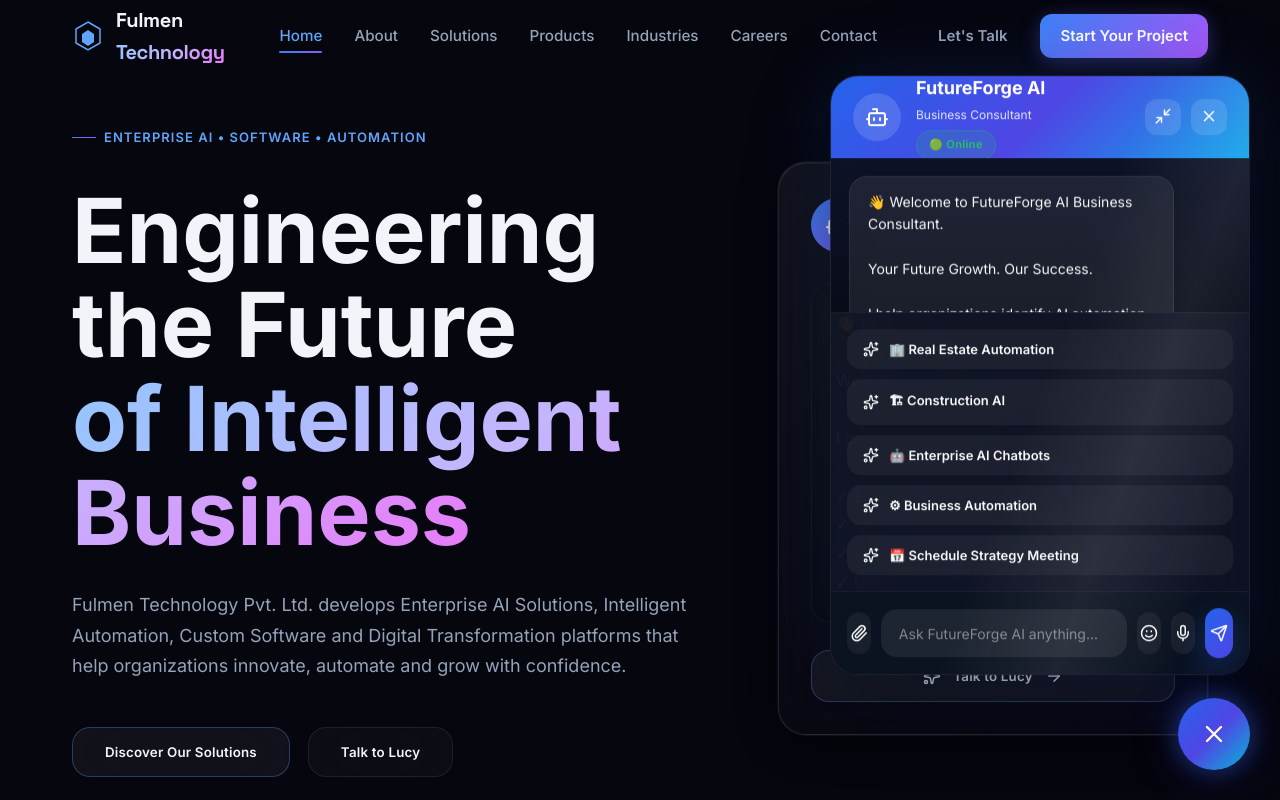
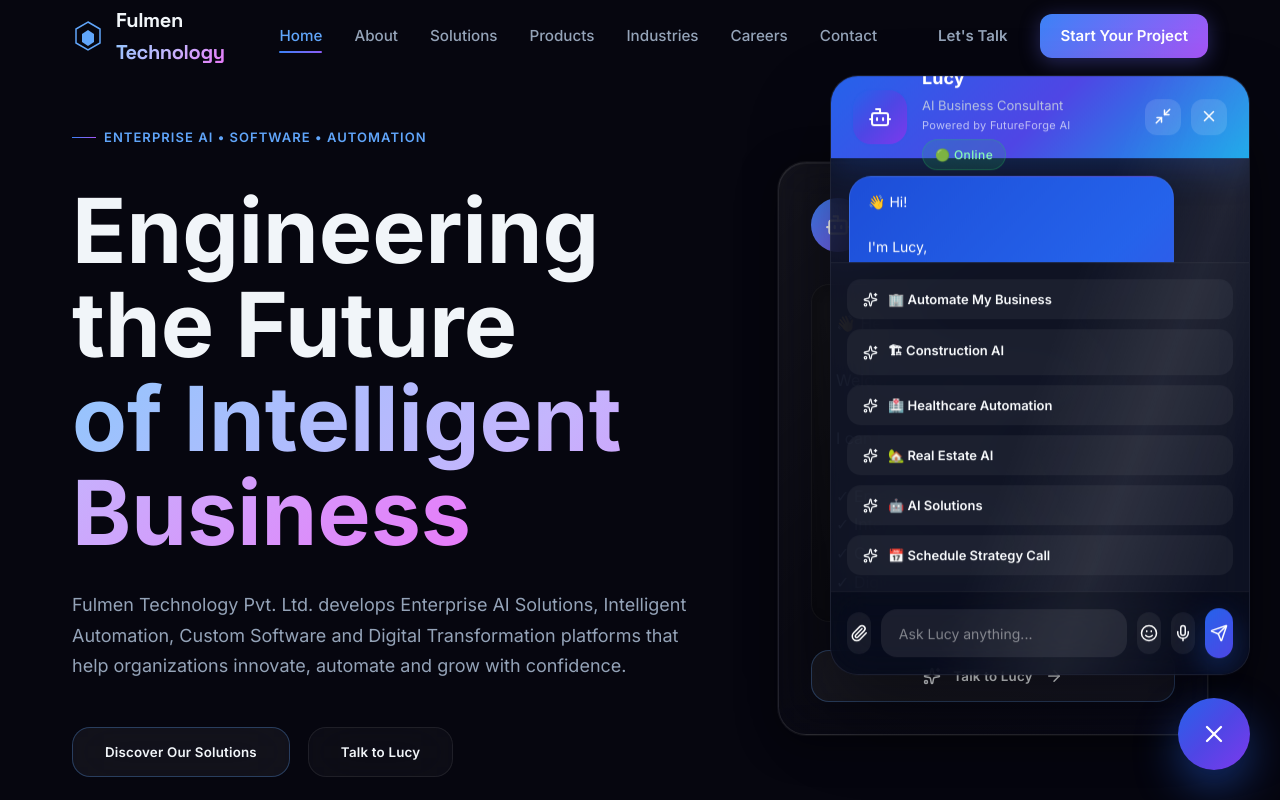
Before and after one commit to fulmentechnology-afk/futureforge-ai, a React (Vite) app: page / in a window 1280 px wide. Both pictures are taken after a click on the button 1214 px from the left and 734 px from the top of the page. Shown: the top 800 px of the page. Built offline with nearby package versions, Linux system fonts and the light colour scheme.

Commit message:
Upgrade Lucy AI chatbot UI and branding

```diff
--- a/src/components/AIChatbot.css
+++ b/src/components/AIChatbot.css
@@ -868,3 +868,270 @@
 
 border:1px solid rgba(34,197,94,.25);
 }
+/* ===========================================
+   Lucy Enterprise Upgrade
+=========================================== */
+
+.ff-powered{
+   display:block;
+   margin-top:2px;
+   font-size:11px;
+   color:rgba(255,255,255,.65);
+   letter-spacing:.3px;
+}
+
+.ff-header h3{
+   margin:0;
+   font-size:18px;
+   font-weight:700;
+   color:#fff;
+}
+
+.ff-header p{
+   margin:2px 0;
+   font-size:13px;
+   color:#cbd5e1;
+}
+
+.ff-status{
+   display:inline-flex;
+   align-items:center;
+   gap:6px;
+   margin-top:4px;
+   font-size:12px;
+   color:#8bffb5;
+   font-weight:500;
+}
+
+.ff-avatar{
+   width:54px;
+   height:54px;
+   border-radius:18px;
+
+   display:flex;
+   align-items:center;
+   justify-content:center;
+
+   background:
+   linear-gradient(
+       135deg,
+       #2563eb,
+       #4f46e5,
+       #7c3aed
+   );
+
+   color:white;
+
+   box-shadow:
+   0 10px 35px rgba(37,99,235,.45);
+
+   animation:
+   avatarGlow 3s ease-in-out infinite;
+}
+
+@keyframes avatarGlow{
+
+0%{
+
+transform:scale(1);
+
+box-shadow:
+0 0 0 rgba(37,99,235,.35);
+
+}
+
+50%{
+
+transform:scale(1.05);
+
+box-shadow:
+0 0 35px rgba(37,99,235,.55);
+
+}
+
+100%{
+
+transform:scale(1);
+
+box-shadow:
+0 0 0 rgba(37,99,235,.35);
+
+}
+
+}
+
+.ff-chat-window{
+
+overflow:hidden;
+
+backdrop-filter:blur(26px);
+
+border:
+
+1px solid rgba(255,255,255,.08);
+
+box-shadow:
+
+0 40px 80px rgba(0,0,0,.45);
+
+}
+
+.ff-body{
+
+background:
+
+linear-gradient(
+
+180deg,
+
+rgba(255,255,255,.02),
+
+rgba(255,255,255,.01)
+
+);
+
+}
+
+.message.bot .bubble{
+
+background:
+
+linear-gradient(
+
+135deg,
+
+#1d4ed8,
+
+#2563eb,
+
+#4f46e5
+
+);
+
+color:white;
+
+border-radius:
+
+22px 22px 22px 8px;
+
+}
+
+.message.user .bubble{
+
+background:
+
+linear-gradient(
+
+135deg,
+
+#0f172a,
+
+#1e293b
+
+);
+
+border:
+
+1px solid rgba(255,255,255,.08);
+
+border-radius:
+
+22px 22px 8px 22px;
+
+}
+
+.quick-btn{
+
+transition:.25s;
+
+}
+
+.quick-btn:hover{
+
+transform:translateY(-2px);
+
+background:
+
+rgba(37,99,235,.12);
+
+border-color:
+
+rgba(37,99,235,.45);
+
+}
+
+.ff-input{
+
+border-top:
+
+1px solid rgba(255,255,255,.06);
+
+background:
+
+rgba(0,0,0,.15);
+
+backdrop-filter:blur(18px);
+
+}
+
+.ff-input input{
+
+font-size:14px;
+
+}
+
+.send-btn{
+
+background:
+
+linear-gradient(
+
+135deg,
+
+#2563eb,
+
+#4f46e5
+
+);
+
+box-shadow:
+
+0 12px 30px rgba(37,99,235,.35);
+
+transition:.25s;
+
+}
+
+.send-btn:hover{
+
+transform:scale(1.08);
+
+}
+
+.ff-chat-button{
+
+background:
+
+linear-gradient(
+
+135deg,
+
+#2563eb,
+
+#4f46e5,
+
+#7c3aed
+
+);
+
+box-shadow:
+
+0 18px 45px rgba(37,99,235,.45);
+
+}
+
+.ff-chat-button:hover{
+
+transform:scale(1.08);
+
+}
--- a/src/components/AIChatbot.tsx
+++ b/src/components/AIChatbot.tsx
@@ -1,9 +1,7 @@
 import { useState, useEffect, useRef } from "react";
-
 import {
   Send,
   Bot,
-  User,
   Mic,
   Paperclip,
   Smile,
@@ -11,9 +9,7 @@
   X,
   Minimize2,
 } from "lucide-react";
-
 import { motion, AnimatePresence } from "framer-motion";
-
 import "./AIChatbot.css";
 
 interface Message {
@@ -22,91 +18,102 @@
   text: string;
   time: string;
 }
+
 interface QuickOption {
   title: string;
-    reply: string;
 }
+
 const quickOptions: QuickOption[] = [
   {
-      title: "🏢 Real Estate Automation",
-      reply:
-        "FutureForge AI can automate your complete real estate workflow including website lead capture, CRM updates, WhatsApp follow-ups, site visit scheduling, customer support, sales dashboards, and analytics."
+    title: "🏢 Automate My Business",
   },
   {
     title: "🏗 Construction AI",
-      reply:
-        "We build AI solutions for project management, contractor coordination, document automation, project tracking, reporting, procurement workflows, and predictive analytics."
   },
   {
-      title: "🤖 Enterprise AI Chatbots",
-      reply:
-        "We create AI assistants trained on your company's knowledge base to answer customer queries, qualify leads, assist employees, and work 24/7."
+    title: "🏥 Healthcare Automation",
   },
   {
-      title: "⚙ Business Automation",
-      reply:
-        "Automate repetitive work across Email, WhatsApp, CRM, ERP, HR, Finance, Google Workspace, Microsoft 365, and customer support using AI."
+    title: "🏡 Real Estate AI",
   },
   {
-      title: "📅 Schedule Strategy Meeting",
-      reply:
-        "Excellent choice. Our AI consultants can analyze your business processes and recommend automation opportunities with estimated ROI."
-    }
+    title: "🤖 AI Solutions",
+  },
+  {
+    title: "📅 Schedule Strategy Call",
+  },
 ];
 
 const AIChatbot = () => {
-    console.log("AIChatbot Loaded");
+  const [open, setOpen] = useState(false);
+  const [typing, setTyping] = useState(false);
+  const [input, setInput] = useState("");
 
-const [open,setOpen]=useState(false);
+  const [messages, setMessages] = useState<Message[]>([
+    {
+      id: 1,
+      sender: "bot",
+      text: `👋 Hi!
 
-const [typing,setTyping]=useState(false);
+I'm Lucy,
+AI Business Consultant for Fulmen Technology Pvt. Ltd.
 
-const [input,setInput]=useState("");
+I help organizations discover AI automation opportunities,
+digital transformation strategies,
+enterprise software,
+AI agents,
+and intelligent business workflows.
 
-const [messages,setMessages]=useState<Message[]>([
-    {
-    id:1,
-    sender:"bot",
-    text: `👋 Welcome to FutureForge AI Business Consultant.
+Tell me about your business and I'll recommend the best AI solution for you.`,
 
-Your Future Growth. Our Success.
-
-I help organizations identify AI automation opportunities that reduce manual work, improve customer experience, and accelerate business growth.
-
-Choose an industry below or tell me about your business.`,
-
-    time:new Date().toLocaleTimeString([],{
-    hour:"2-digit",
-    minute:"2-digit"
-    })
-    }
+      time: new Date().toLocaleTimeString([], {
+        hour: "2-digit",
+        minute: "2-digit",
+      }),
+    },
   ]);
 
-const bottomRef=useRef<HTMLDivElement>(null);
+  const bottomRef = useRef<HTMLDivElement>(null);
 
-useEffect(()=>{
+  useEffect(() => {
+    bottomRef.current?.scrollIntoView({
+      behavior: "smooth",
+    });
+  }, [messages]);
 
-bottomRef.current?.scrollIntoView({
-behavior:"smooth"
-});
+  /*
+      Opens chatbot from anywhere
+      Hero
+      Lucy Preview
+      Dashboard
+  */
 
-},[messages]);
+  useEffect(() => {
+    const openLucy = () => {
+      setOpen(true);
+    };
+
+    window.addEventListener("open-lucy", openLucy);
+
+    return () => {
+      window.removeEventListener("open-lucy", openLucy);
+    };
+  }, []);
 
   const sendMessage = async (text: string) => {
+    if (!text.trim()) return;
 
-if(!text.trim()) return;
-
-const userMessage:Message={
-id:Date.now(),
-sender:"user",
+    const userMessage: Message = {
+      id: Date.now(),
+      sender: "user",
       text,
-time:new Date().toLocaleTimeString([],{
-hour:"2-digit",
-minute:"2-digit"
-})
+      time: new Date().toLocaleTimeString([], {
+        hour: "2-digit",
+        minute: "2-digit",
+      }),
     };
 
-setMessages(prev=>[...prev,userMessage]);
+    setMessages((prev) => [...prev, userMessage]);
 
     setInput("");
 
@@ -124,7 +131,7 @@
       });
 
       if (!response.ok) {
-    throw new Error("Failed to connect to AI server");
+        throw new Error("AI Server Error");
       }
 
       const data = await response.json();
@@ -148,7 +155,7 @@
         {
           id: Date.now() + 1,
           sender: "bot",
-      text: "Sorry, I couldn't connect to the AI server.",
+          text: "I'm sorry, I couldn't reach the AI server. Please try again in a moment.",
           time: new Date().toLocaleTimeString([], {
             hour: "2-digit",
             minute: "2-digit",
@@ -158,9 +165,10 @@
     }
 
     setTyping(false);
-};return (
+  };
+  return (
     <>
-    {/* Floating Button */}
+      {/* Floating Chat Button */}
 
       <motion.button
         whileHover={{ scale: 1.08 }}
@@ -168,182 +176,142 @@
         className="ff-chat-button"
         onClick={() => setOpen(!open)}
       >
-
         {open ? <X size={28} /> : <Bot size={28} />}
-
       </motion.button>
 
       <AnimatePresence>
-
         {open && (
-
           <motion.div
-
-    initial={{ opacity:0, y:30, scale:0.9 }}
-
-    animate={{ opacity:1, y:0, scale:1 }}
-
-    exit={{ opacity:0, y:30, scale:0.9 }}
-
-    transition={{ duration:0.35 }}
-
+            initial={{ opacity: 0, y: 30, scale: 0.9 }}
+            animate={{ opacity: 1, y: 0, scale: 1 }}
+            exit={{ opacity: 0, y: 30, scale: 0.9 }}
+            transition={{ duration: 0.35 }}
             className="ff-chat-window"
-
           >
-
-    {/* HEADER */}
+            {/* =========================
+                HEADER
+            ========================== */}
 
             <div className="ff-header">
-
               <div className="ff-header-left">
-
                 <div className="ff-avatar">
-
                   <Bot size={24} />
-
                 </div>
 
                 <div>
+                  <h3>Lucy</h3>
 
-    <h3>FutureForge AI</h3>
-<p>Business Consultant</p>
-<span className="ff-status">🟢 Online</span>
+                  <p>AI Business Consultant</p>
 
+                  <small className="ff-powered">
+                    Powered by FutureForge AI
+                  </small>
+
+                  <span className="ff-status">
+                    🟢 Online
+                  </span>
                 </div>
-
               </div>
 
               <div className="ff-header-actions">
-
                 <button>
-
-    <Minimize2 size={18}/>
-
+                  <Minimize2 size={18} />
                 </button>
 
-    <button onClick={()=>setOpen(false)}>
-
-    <X size={18}/>
-
+                <button onClick={() => setOpen(false)}>
+                  <X size={18} />
                 </button>
-
+              </div>
             </div>
 
+            {/* =========================
+                CHAT BODY
+            ========================== */}
+
+            <div className="ff-body">
+              {messages.map((message) => (
+                <div
+                  key={message.id}
+                  className={`message ${message.sender}`}
+                >
+                  <div className="bubble">
+                    {message.text}
                   </div>
 
-    {/* BODY */}
-
-    <div className="ff-body">
-
-    {messages.map((message)=>(
-
-    <div
-
-    key={message.id}
-
-    className={`message ${message.sender}`}
-
-    >
-
-    <div className="bubble">
-
-    {message.text}
-
+                  <span>{message.time}</span>
                 </div>
-
-    <span>
-
-    {message.time}
-
-    </span>
-
-    </div>
-
               ))}
 
               {typing && (
+                <div className="typing">
+                  <div></div>
+                  <div></div>
+                  <div></div>
+                </div>
+              )}
 
-    <div className="typing">
-
-    <div></div>
-
-    <div></div>
-
-    <div></div>
-
+              <div ref={bottomRef} />
             </div>
 
-    )}
-
-    <div ref={bottomRef}/>
-
-    </div>
-    {/* Quick Actions */}
+            {/* =========================
+                QUICK ACTIONS
+            ========================== */}
 
             <div className="ff-quick-actions">
-
               {quickOptions.map((option) => (
-
                 <button
                   key={option.title}
                   className="quick-btn"
                   onClick={() => sendMessage(option.title)}
                 >
-    <Sparkles size={16} />
+                  <Sparkles size={15} />
+
                   {option.title}
                 </button>
-
               ))}
-
             </div>
 
-{/* Input */}
+            {/* =========================
+                INPUT
+            ========================== */}
 
             <div className="ff-input">
-
               <button className="icon-btn">
-  <Paperclip size={18}/>
+                <Paperclip size={18} />
               </button>
 
               <input
                 type="text"
-  placeholder="Ask FutureForge AI anything..."
+                placeholder="Ask Lucy anything..."
                 value={input}
-  onChange={(e)=>setInput(e.target.value)}
-  onKeyDown={(e)=>{
-    if(e.key==="Enter"){
+                onChange={(e) => setInput(e.target.value)}
+                onKeyDown={(e) => {
+                  if (e.key === "Enter") {
                     sendMessage(input);
                   }
                 }}
               />
 
               <button className="icon-btn">
-  <Smile size={18}/>
+                <Smile size={18} />
               </button>
 
               <button className="icon-btn">
-  <Mic size={18}/>
+                <Mic size={18} />
               </button>
 
               <button
                 className="send-btn"
-  onClick={()=>sendMessage(input)}
+                onClick={() => sendMessage(input)}
               >
-  <Send size={18}/>
+                <Send size={18} />
               </button>
-
             </div>
-
           </motion.div>
-
         )}
-
       </AnimatePresence>
-
     </>
-
   );
-
 };
 
 export default AIChatbot;
```
Lines whose indentation alone changed are shown as unchanged.
